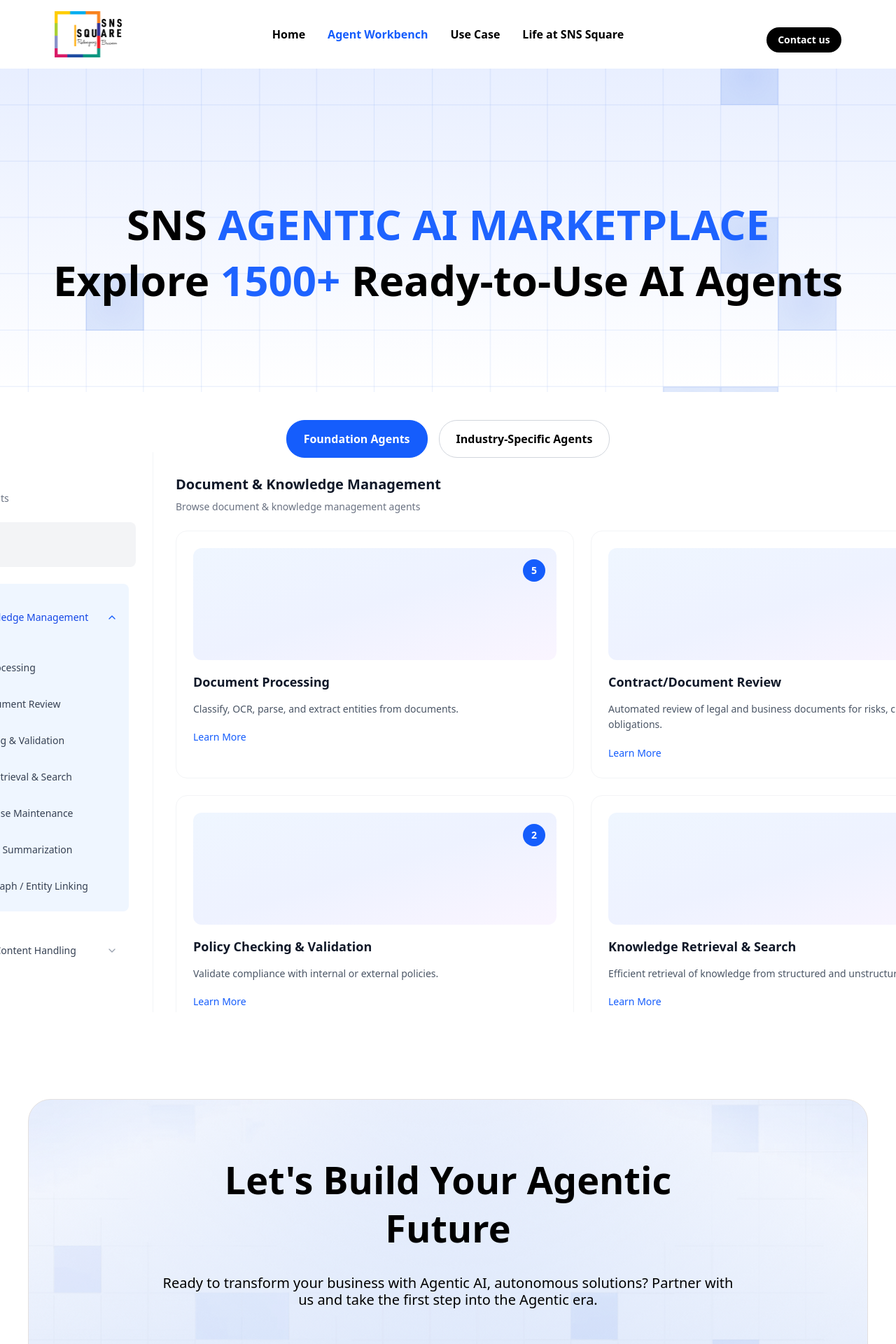
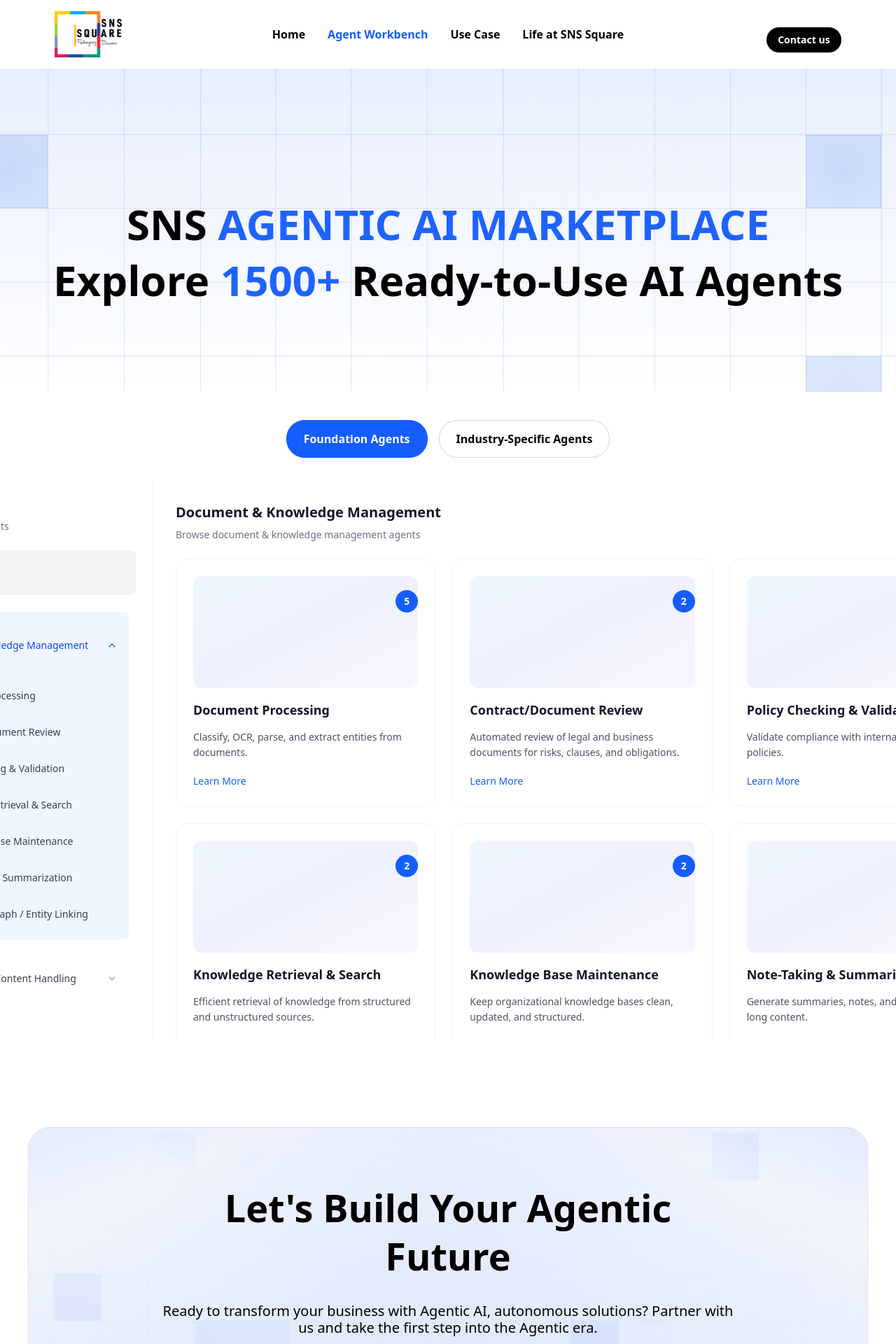
Before and after one commit to nithishkumarr27/sns_usecase, a React (Vite) app: page /agent-workbench/1/1 in a window 1280 px wide. Shown: the top 1920 px of the page at 70% size. Built offline with nearby package versions, Linux system fonts and the light colour scheme.

Commit message:
layout and hero image changed

```diff
--- a/src/pages/agentWorkbench/AgentWorkbenchLayout.jsx
+++ b/src/pages/agentWorkbench/AgentWorkbenchLayout.jsx
@@ -35,10 +35,10 @@
   return (
     <div className="min-h-screen w-full items-center flex flex-col">
       {/* Common Sidebar */}
-      <section className="w-full mb-10 bg-[linear-gradient(359deg,#ffffff_0%,_#e3ebff_100%)] h-[550px] relative">
+      <section className="w-full mb-20 bg-[linear-gradient(359deg,#ffffff_0%,_#e3ebff_100%)] h-[550px] relative">
         <div
           className="w-full h-[300px] sm:h-[350px] md:h-[450px] lg:h-[560px] bg-cover bg-center bg-no-repeat"
-          style={{ backgroundImage: "url('/images/hero_frame.png')" }}
+          style={{ backgroundImage: "url('/images/usecase_hero_frame.png')" }}
         >
           <div className="w-full max-w-[1224px] mx-auto px-4 sm:px-6 lg:px-8 h-full flex flex-col justify-center items-center">
             <div className="flex flex-col gap-[10px] sm:gap-[40px] md:gap-[54px] mt-40 justify-start items-center w-full text-center">
--- a/src/pages/agentWorkbench/Categories.jsx
+++ b/src/pages/agentWorkbench/Categories.jsx
@@ -39,10 +39,8 @@
   if (category === "industry-specific-agents") {
     selectedCategory = { industry: agentsData.industry };
   } else if (category === "foundation-agents") {
-    console.log("Foundation Agents Data:", agentsData.foundational);
     selectedCategory = { foundational: agentsData.foundational };
   } else {
-    console.log("Fallback to Foundation Agents Data:", agentsData.foundational);
     // fallback if no category param
     selectedCategory = { foundational: agentsData.foundational };
   }
@@ -142,7 +140,7 @@
       </div>
 
       {/* Cards Grid */}
-      <div className="grid grid-cols-1 lg:grid-cols-2 gap-6">
+      <div className="grid grid-cols-1 lg:grid-cols-3 gap-6">
         {displayData.map((item, idx) => (
           <div
             key={idx}
@@ -150,7 +148,7 @@
           >
             {/* Image Placeholder with Badge */}
             <div className="h-40 w-full bg-gradient-to-br from-blue-50 via-indigo-50 to-purple-50 rounded-xl mb-5 relative">
-              <span className="absolute top-4 right-4 bg-blue-600 text-white text-sm font-semibold px-3 py-1.5 rounded-full">
+              <span className="absolute top-5 right-0 bg-blue-600 text-white text-sm font-semibold px-3 py-1.5 rounded-full">
                 {item.count}
               </span>
             </div>
--- a/src/pages/agentWorkbench/CategoriesAgents.jsx
+++ b/src/pages/agentWorkbench/CategoriesAgents.jsx
@@ -117,7 +117,7 @@
                           </h4>
                           <a
                             href="#"
-                            className="text-[14px] sm:text-[16px] font-normal leading-[18px] sm:leading-[20px] text-global-7 font-inter text-[#3E57DA] hover:underline"
+                            className="text-[14px] sm:text-[16px] mt-6 pr-5 font-normal leading-[18px] sm:leading-[20px] text-global-7 font-inter text-[#3E57DA] "
                           >
                             Read more
                           </a>
```
